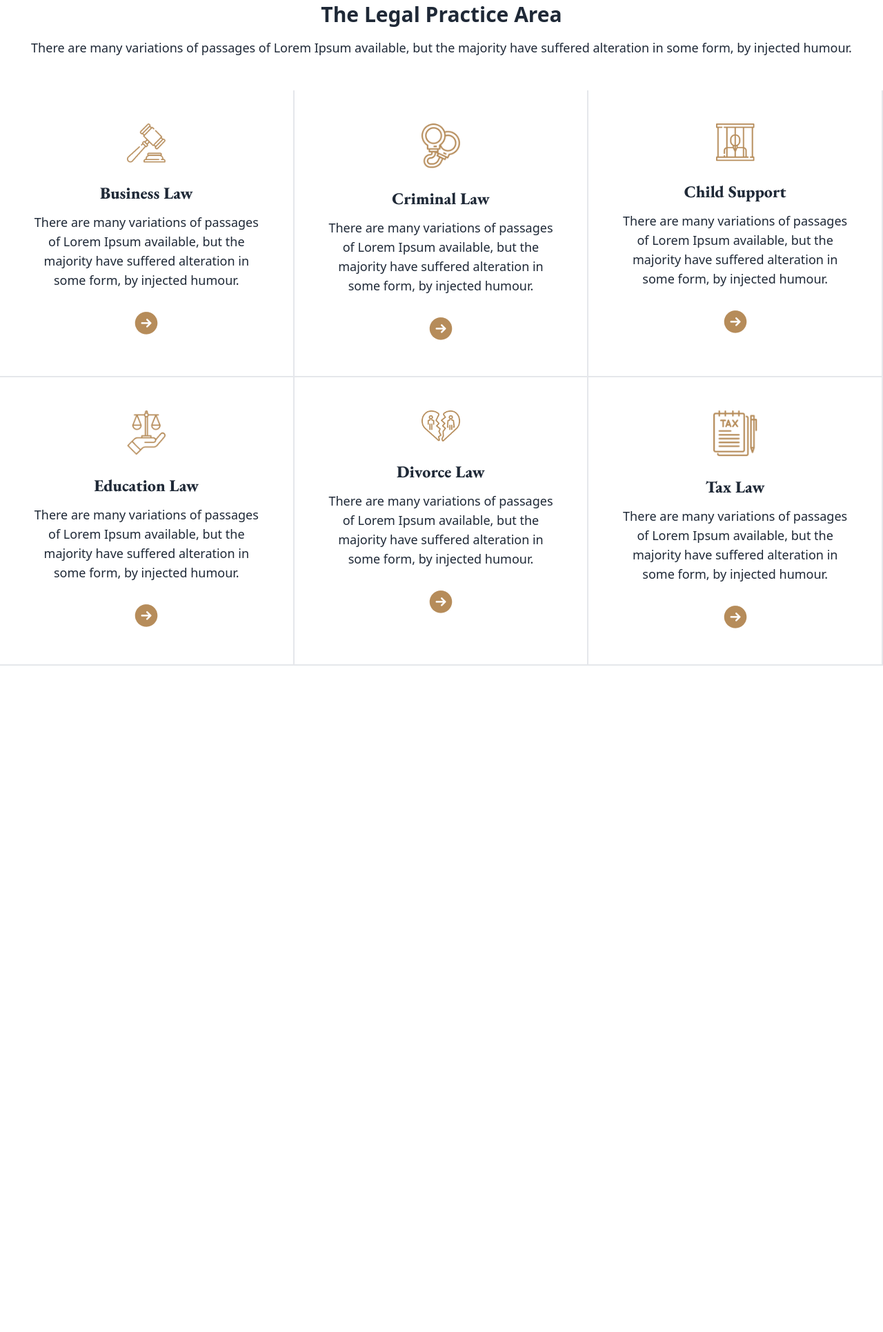
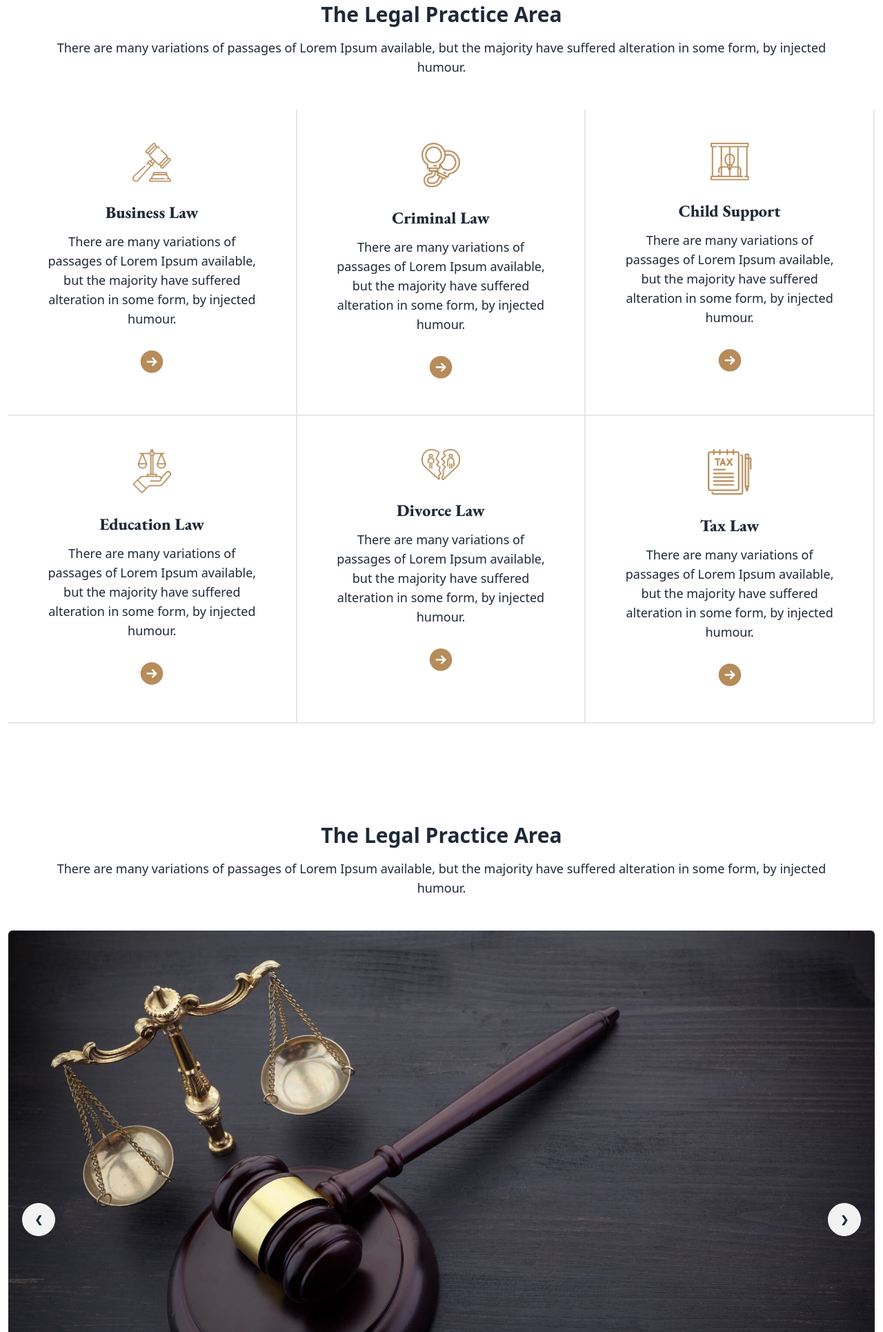
Before and after one commit to coderrahim/legal-solution, a plain HTML site: page index.html in a window 1280 px wide. Shown: the part 869-2800 px from the top of the page at 69% size. Before the commit the page ends 1882 px from the top, so only its background shows below. Drawn offline with nearby package versions, Linux system fonts and the light colour scheme.

Commit message:
slider section

```diff
--- a/index.html
+++ b/index.html
@@ -85,16 +85,16 @@
 
     <!-- Services Law -->
 
-    <section class="py-12">
+    <section class="py-12 mx-3">
         <div class="service-container max-w-7xl mx-auto">
             <div class="content text-center py-12">
                 <h2 class="text-3xl font-bold mb-4">The Legal Practice Area</h2>
-                <p class="text-lg">There are many variations of passages of Lorem Ipsum available, but the majority have suffered alteration in some form, by injected humour.</p>
+                <p class="text-lg px-16">There are many variations of passages of Lorem Ipsum available, but the majority have suffered alteration in some form, by injected humour.</p>
             </div>
 
             <!-- SErvice Box -->
 
-            <div class="box-container grid md:grid-cols-2 lg:grid-cols-3">
+            <div class="box-container grid md:grid-cols-2 lg:grid-cols-3 cursor-pointer">
 
                 <div class="box text-center space-y-3 border-r-2 border-b-2 border-gray-200 p-12 hover:bg-gray-200 ">
                     <div class="img flex justify-center">
@@ -164,6 +164,45 @@
             </div>
         </div>
     </section>
+
+    <!-- Slider Section -->
+
+    <section class="py-12 px-3">
+        <div class="slider-container max-w-7xl mx-auto">
+            <div class="content text-center py-12">
+                <h2 class="text-3xl font-bold mb-4">The Legal Practice Area</h2>
+                <p class="text-lg px-16">There are many variations of passages of Lorem Ipsum available, but the majority have suffered alteration in some form, by injected humour.</p>
+            </div>
+
+            <!-- Main Slider -->
+
+            <div class="carousel w-full rounded-md">
+                <div id="slide1" class="carousel-item relative w-full">
+                  <img src="/images/slider-1.jpg" class="w-full" />
+                  <div class="absolute flex justify-between transform -translate-y-1/2 left-5 right-5 top-1/2">
+                    <a href="#slide3" class="btn btn-circle">❮</a>
+                    <a href="#slide2" class="btn btn-circle">❯</a>
+                  </div>
+                </div>
+                <div id="slide2" class="carousel-item relative w-full">
+                  <img src="/images/slider-2.jpg" class="w-full" />
+                  <div class="absolute flex justify-between transform -translate-y-1/2 left-5 right-5 top-1/2">
+                    <a href="#slide1" class="btn btn-circle">❮</a>
+                    <a href="#slide3" class="btn btn-circle">❯</a>
+                  </div>
+                </div>
+                <div id="slide3" class="carousel-item relative w-full">
+                  <img src="/images/slider-3.jpg" class="w-full" />
+                  <div class="absolute flex justify-between transform -translate-y-1/2 left-5 right-5 top-1/2">
+                    <a href="#slide2" class="btn btn-circle">❮</a>
+                    <a href="#slide1" class="btn btn-circle">❯</a>
+                  </div>
+                </div>
+
+            </div>
+        </div>
+    </section>
+
 </body>
 
 </html>
```
